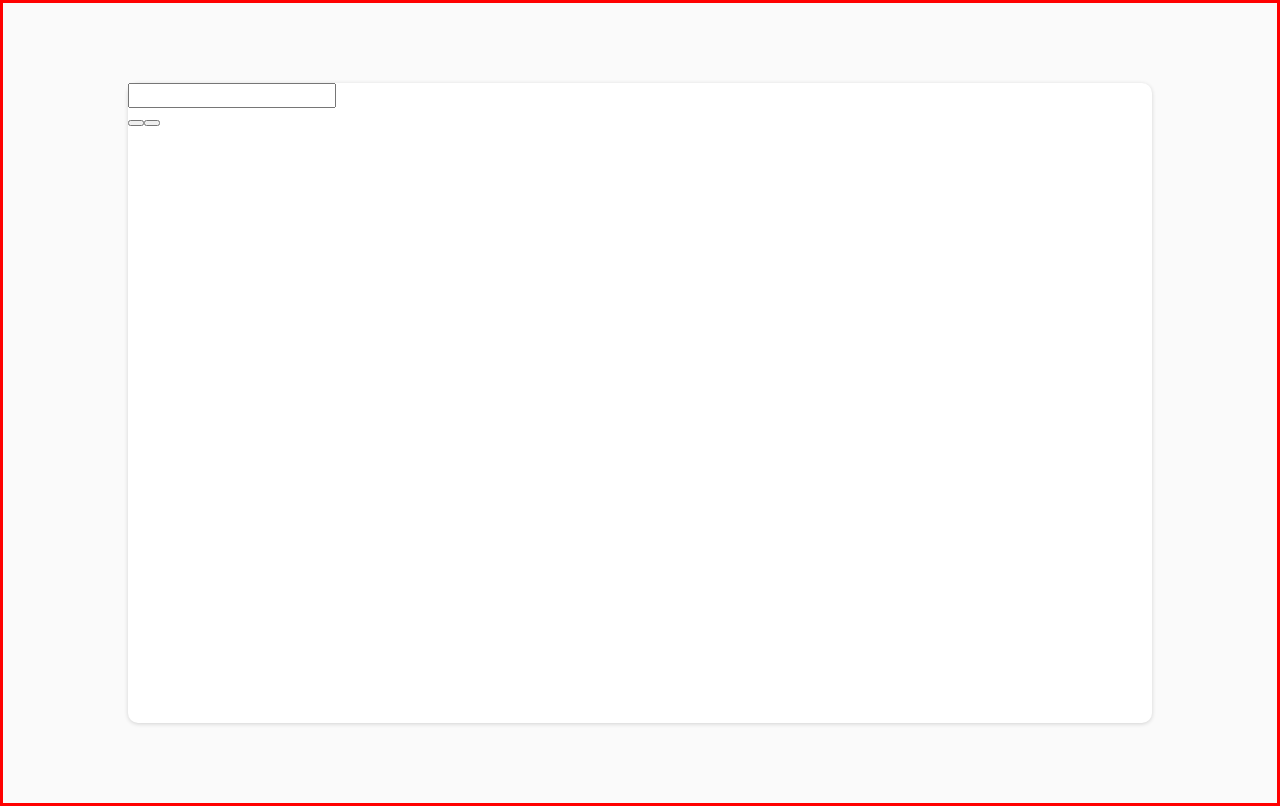
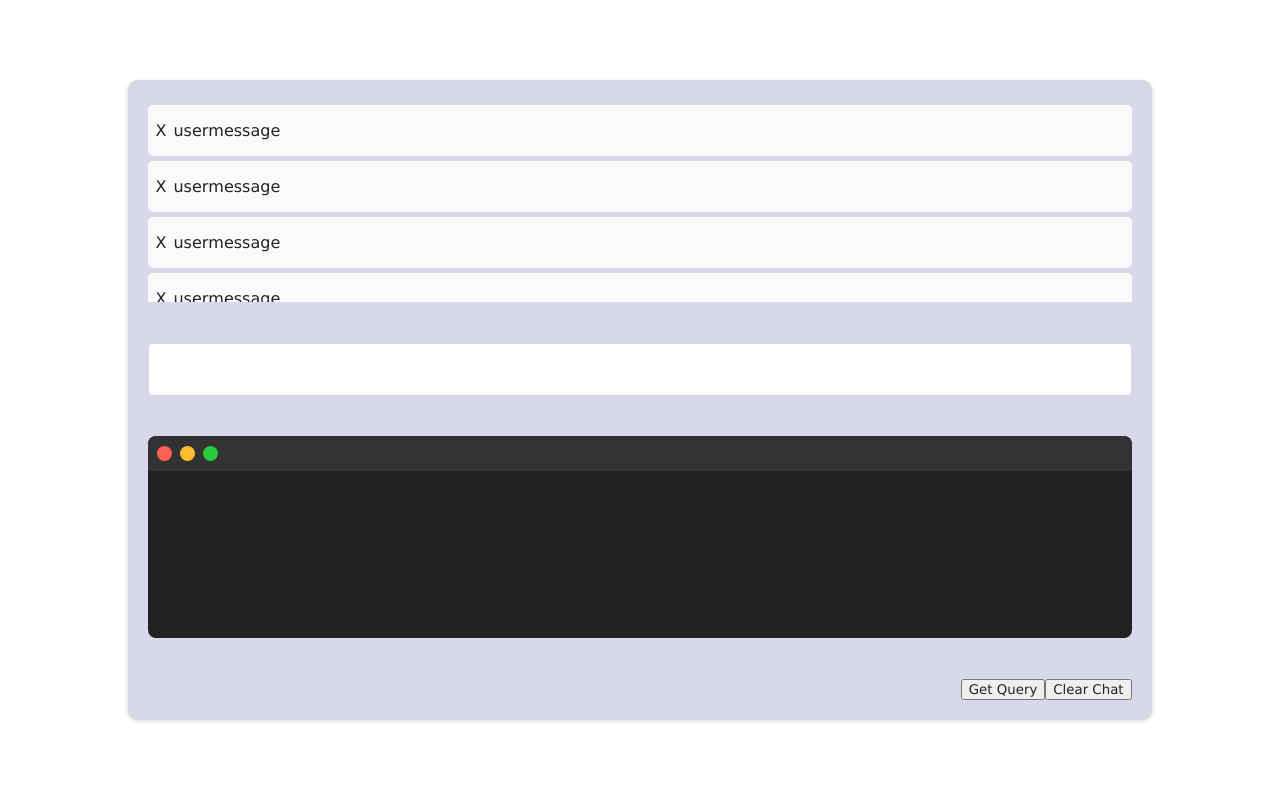
Before and after one commit to mvarlince/sql-generator, a React (Create React App) app: page / in a window 1280 px wide. Built offline with nearby package versions, Linux system fonts and the light colour scheme.

Commit message:
more styling and component edits

```diff
--- a/package.json
+++ b/package.json
@@ -11,9 +11,12 @@
     "@types/node": "^16.18.32",
     "@types/react": "^18.2.6",
     "@types/react-dom": "^18.2.4",
+    "cors": "^2.8.5",
+    "express": "^4.18.2",
     "react": "^18.2.0",
     "react-dom": "^18.2.0",
     "react-scripts": "5.0.1",
+    "ts-node": "^10.9.1",
     "typescript": "^4.9.5",
     "web-vitals": "^2.1.4"
   },
--- a/src/App.tsx
+++ b/src/App.tsx
@@ -8,8 +8,8 @@ function App() {
       <input />
       <CodeDisplay />
       <div className="button-container">
-        <button id="get-query"> </button>
-        <button id="clear-chat"> </button>
+        <button id="get-query"> Get Query </button>
+        <button id="clear-chat"> Clear Chat </button>
       </div>
     </div>
   )
--- a/src/components/CodeDisplay.tsx
+++ b/src/components/CodeDisplay.tsx
@@ -1,6 +1,16 @@
 export default function CodeDisplay() {
     return (
         <>
+        <div className="code-display">
+            <div className="buttons">
+                <div className="button first"></div>
+                <div className="button middle"></div>
+                <div className="button last"></div>
+            </div>
+            <div className="code-output">
+                <p> text </p>
+            </div>
+        </div>
         </>
     )
 }
--- a/src/components/MessageDisplay.tsx
+++ b/src/components/MessageDisplay.tsx
@@ -1,6 +1,11 @@
 export default function MessageDisplay(){
     return (
         <>
+        <div className="message-display">
+            <p id="icon"> X </p>
+            <p> user </p>
+            <p> message </p>
+        </div>
         </>
     )
 }
--- a/src/components/MessagesDisplay.tsx
+++ b/src/components/MessagesDisplay.tsx
@@ -1,9 +1,18 @@
 import MessageDisplay from "./MessageDisplay";
 
-export default function MessagesDisplay(){
-    return(
+export default function MessagesDisplay() {
+    return (
         <>
-        <MessageDisplay />
+            <div className="messages-display">
+                <MessageDisplay />
+                <MessageDisplay />
+                <MessageDisplay />
+                <MessageDisplay />
+                <MessageDisplay />
+                <MessageDisplay />
+                <MessageDisplay />
+                <MessageDisplay />
+            </div>
         </>
     )
 }
--- a/src/index.css
+++ b/src/index.css
@@ -4,14 +4,13 @@
 }
 
 body {
-  border: red solid;
   margin: 0;
   padding: 0;
   display: flex;
   justify-content: center;
   align-items: center;
   height: 100vh;
-  background-color:  rgb(250, 250, 250);
+  background-color:  rgb(255, 255, 255);
 }
 
 p, input {
@@ -21,7 +20,97 @@ p, input {
 .app{
   height: 80vh;
   width: 80vw;
-  background-color:  rgb(255, 255, 255);
+  background-color:  rgb(215, 216, 232);
   border-radius: 10px;
   box-shadow: rgba(0,0,0,0.16) 0 1px 4px;
+  display: flex;
+  justify-content: center;
+  flex-direction: column;
 }
+
+.code-display{
+  width: 96%;
+  margin: 2%;
+  height: 46%;
+  border-radius: 8px;
+  background-color: rgb(34,34,34);
+  overflow: hidden;
+}
+
+.buttons{
+  width: 100%;
+  height: 35px;
+  background-color: rgb(50,50,50);
+  display: flex;
+  align-items: center;
+  padding-left: 5px;
+}
+
+.button{
+  height: 15px;
+  width: 15px;
+  border-radius: 50%;
+  margin: 4px;
+  background-color: red;
+}
+
+.button.first{
+  background-color: rgb(255,96,86);
+}
+
+.button.middle{
+  background-color: rgb(255,189,45);
+}
+
+.button.last{
+  background-color: rgb(38,201,64);
+}
+
+.messages-display{
+  width: 96%;
+  margin: 2%;
+  height: 46%;
+  overflow-y: scroll;
+}
+
+::-webkit-scrollbar {
+  -webkit-appearance: none;
+  width: 7px;
+}
+
+::-webkit-scrollbar-thumb{
+  border-radius: 4px;
+  background-color: rgba(0,0,0,0.5);
+  -webkit-box-shadow: 0 0 1px rgba(255, 255,255,.5)
+}
+
+.message-display{
+  width: 100%;
+  display: flex;
+  border-radius: 5px;
+  box-sizing: border-box;
+  background-color:  rgb(250, 250, 250);
+  margin: 5px 0;
+}
+
+p#icon{
+  padding: 0 7px;
+}
+
+input{
+  margin: 2%;
+  padding: 16px;
+  border-radius: 5px;
+  border: solid rgba(0,0,0, 0.16) 1px;
+  box-sizing: border-box;
+}
+
+.button-container{
+  margin: 2%;
+  display: flex;
+  justify-content: flex-end;
+}
+
+.button-container{
+
+}
```
Also changed, not shown: index.ts (added), 1 other file (tests, documents, lock files or other folders).
